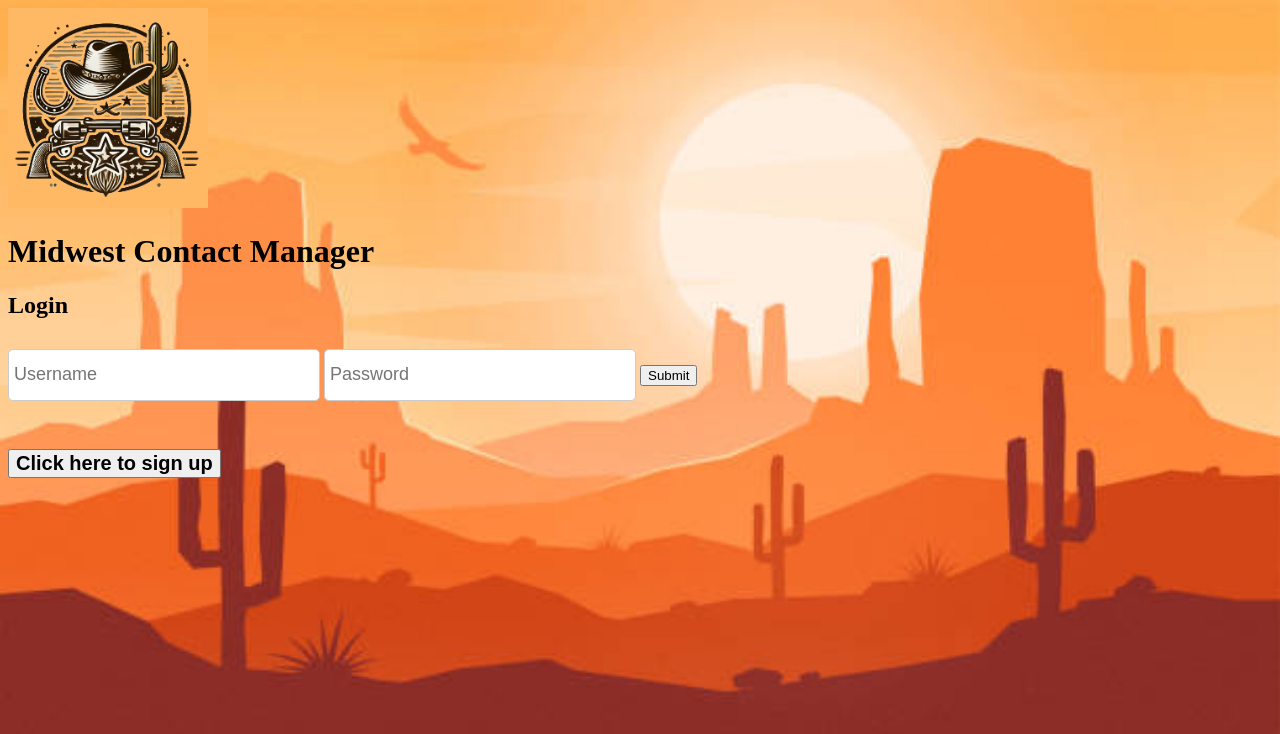
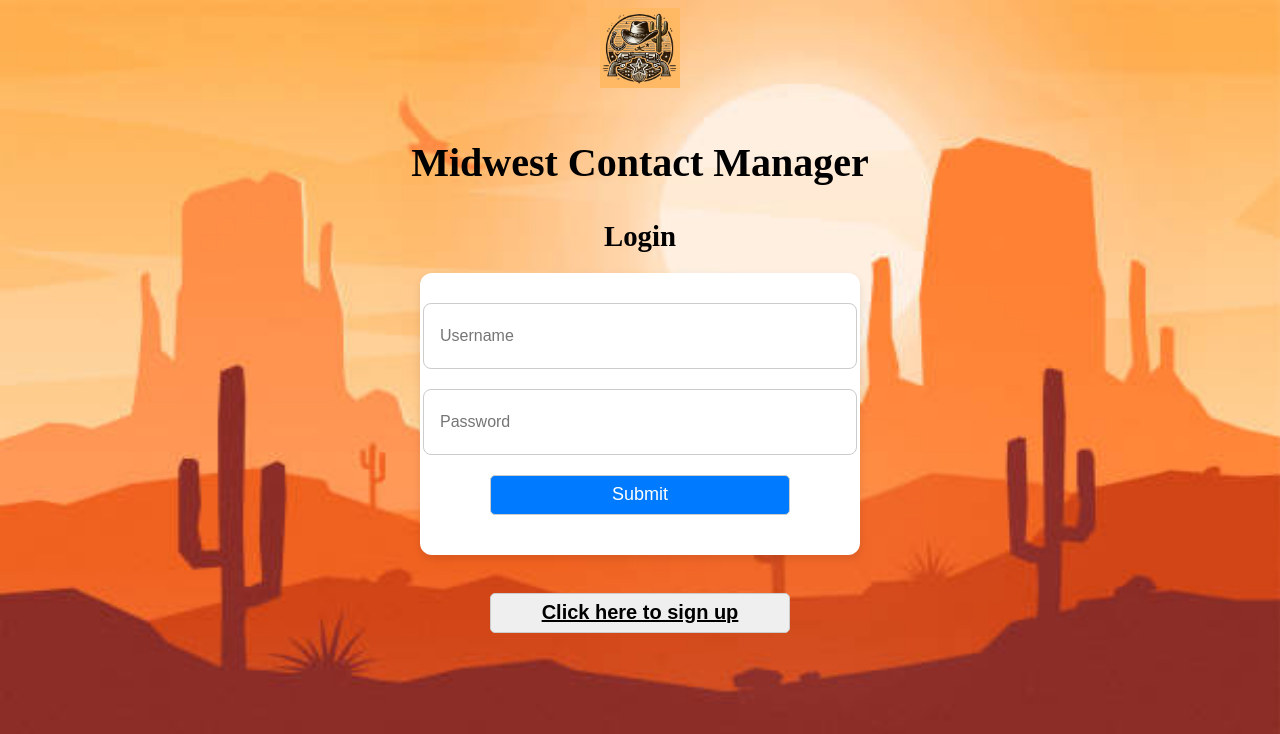
Before and after one commit to JoeBai3r/Wild-West-Contact-Manager, a PHP site: page / in a window 1280 px wide. Shown: the top 734 px of the page. Run offline with PHP 8.4, Linux system fonts and the light colour scheme.

Commit message:
working version of styles.css

```diff
--- a/css/styles.css
+++ b/css/styles.css
@@ -1,18 +1,14 @@
+
+/* Body Styling */
 body {
-    background-color: #ffb964;
-    background-image: url('/images/wildwest.jpg');
+  display: flex;
+  flex-direction: column;
+  align-items: center;
+  justify-content: center;
+  background-image: url('images/wildwest.jpg');
   background-repeat: no-repeat;
   background-attachment: fixed;
   background-size: cover;
-}
-
-
-/* Center the form and its input boxes */
-form {
-    display: flex;
-    flex-direction: column; /* Stack items vertically */
-    align-items: center;    /* Center items horizontally */
-    margin: 0 auto;         /* Center the form on the page */
 }
 
 #projectTitle {
@@ -20,20 +16,21 @@ form {
 font-size: 300%;
 }
 
-#logInTitle {
+#title {
+  font-size: 2.5rem;
+  color: black;
+  margin-bottom: 10px;
   text-align: center;
-  font-size: 200%;
-  height: 10px;
 }
 
-#signUpTitle {
+#loginTitle {
+  font-size: 1.8rem;
+  margin-bottom: 20px;
   text-align: center;
-  font-size: 200%;
-  height: 10px;
+  color: black;
 }
 
-
-input[type="text"], input[type="password"], input[type="submit"] {
+input[type="text"], input[type="password"], button[type="button"] {
   height: 40px;
   width: 300px;
   font-size: 18px;
@@ -43,18 +40,33 @@ input[type="text"], input[type="password"], input[type="submit"] {
   border-radius: 5px;
 }
 
-
-input[type="submit"] {
+#submitLogin {
   background-color: #007BFF;
   color: white;
   cursor: pointer;
-    height: 45px;
-    width: 310px;
+}
+#submitLogin:hover {
+  background-color: #0056b3;
 }
 
-input[type="submit"]:hover {
+#submitSignup {
+  background-color: #007BFF;
+  color: white;
+  cursor: pointer;
+}
+#submitSignup:hover {
   background-color: #0056b3;
 }
+
+/*button[type="button"] {
+  background-color: #007BFF;
+  color: white;
+  cursor: pointer;
+}
+
+button[type="button"]:hover {
+background-color: #0056b3;
+}*/
 
 #signUpLink {
 font-size: 20px;
@@ -63,7 +75,7 @@ input[type="submit"]:hover {
 font-weight: bold;
 display: block;
 margin-top: 20px;
-  text-align: center;s
+text-align: center;
 text-decoration: underline;
 }
 
@@ -72,31 +84,63 @@ input[type="submit"]:hover {
 text-decoration: underline;
 }
 
-.header {
-	position: absolute; /* Centers text in the middle of the container */
-	left: 50%;
-	justify-content: center;
-	transform: translateX(-50%); /* Adjusts to center the text exactly */
-	white-space: nowrap; /* Prevents wrapping of the text */
-	height: 200px;
-	line-height: 200px;
-	font-size: 80px;
+#logo {
+  width: 80px;
+  height: auto;
+  margin-bottom: 20px;
 }
 
-.links {
-	border: 2px solid black;
-	border-radius: 8px;
-	padding: 4px;
-	background-color: white;
-	font-size:30px;
+
+#loginSection {
+  display: flex;
+  flex-direction: column;
+  align-items: center;
+  background-color: #fff;
+  border-radius: 12px;
+  box-shadow: 0 4px 8px rgba(0, 0, 0, 0.1);
+  padding: 20px;
+  max-width: 400px;
+  width: 100%;
 }
 
-#logo {
-	width: 200px;
-	height: 200px;
+#loginSection input {
+  width: 100%;
+  padding: 12px 16px;
+  margin: 10px 0;
+  border: 1px solid #ccc;
+  border-radius: 8px;
+  font-size: 1rem;
+  outline: none;
+  transition: border-color 0.3s;
 }
 
-.pageName {
-	text-align:center;
-	font-size:200%;
+#signupSection {
+  display: flex;
+  flex-direction: column;
+  align-items: center;
+  background-color: #fff;
+  border-radius: 12px;
+  box-shadow: 0 4px 8px rgba(0, 0, 0, 0.1);
+  padding: 20px;
+  max-width: 400px;
+  width: 100%;
 }
+
+#signSection input {
+  width: 100%;
+  padding: 12px 16px;
+  margin: 10px 0;
+  border: 1px solid #ccc;
+  border-radius: 8px;
+  font-size: 1rem;
+  outline: none;
+  transition: border-color 0.3s;
+}
+
+/* Login Result */
+#loginResult {
+  color: red;
+  margin-top: 10px;
+  font-size: 0.9rem;
+  text-align: center;
+}
```
Lines whose indentation alone changed are shown as unchanged.
